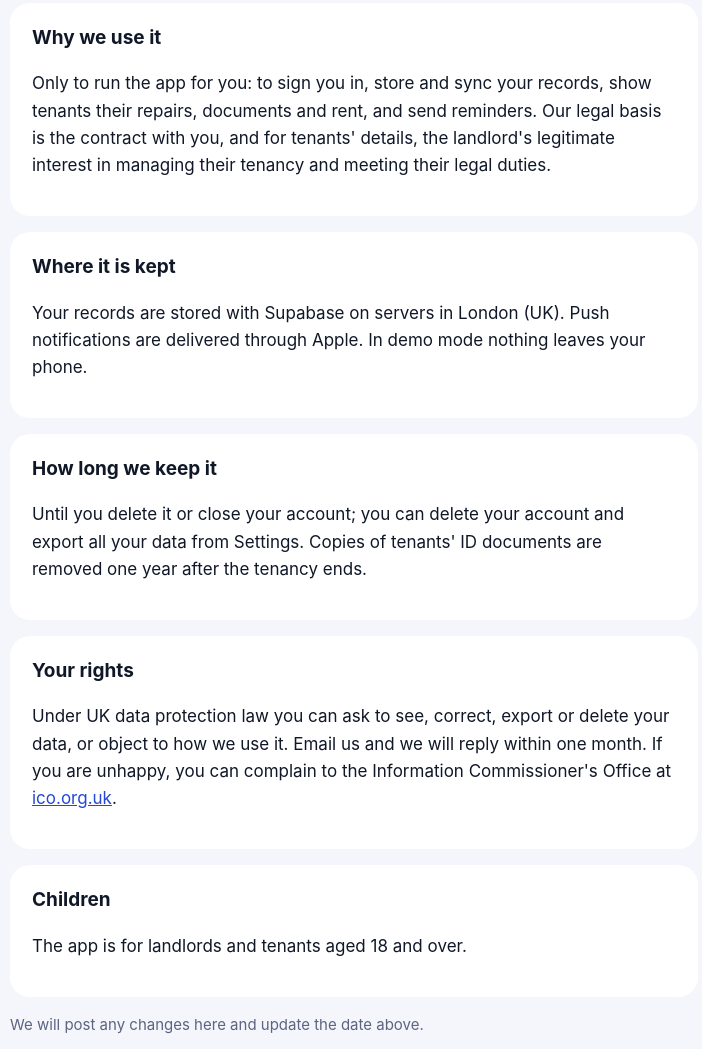
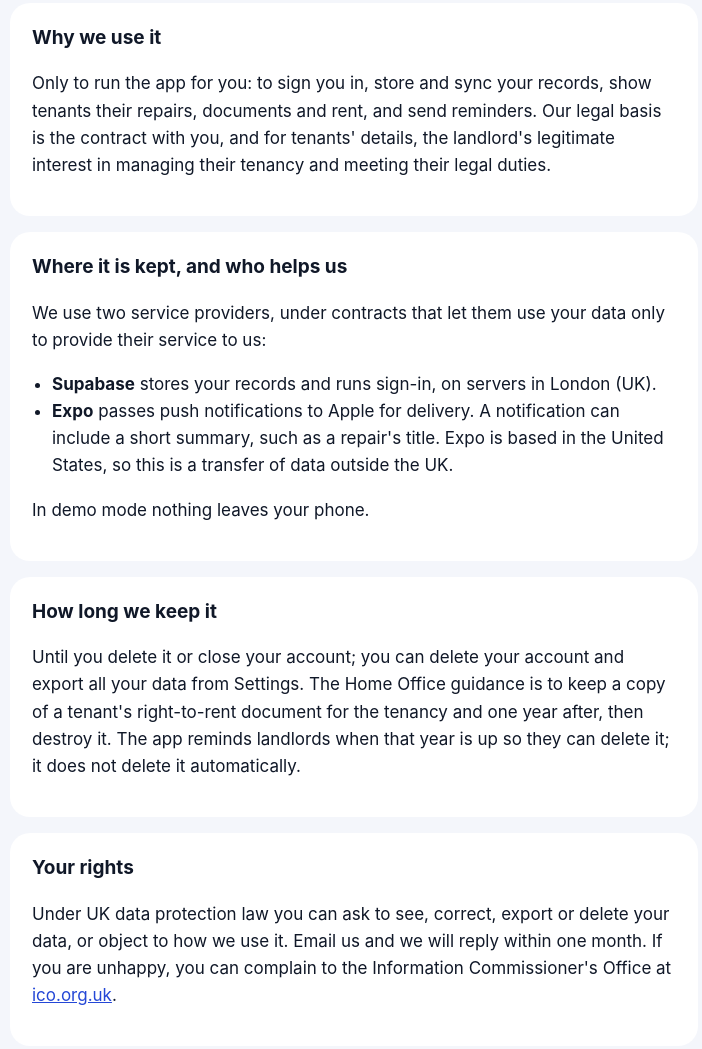
Before and after one commit to Ollzki/kindhome-landlord, a plain HTML site: page privacy.html in a window 1280 px wide. Shown: the part 882-1931 px from the top of the page, without its empty margins (286-988 px from the left). Drawn offline with Linux system fonts and the light colour scheme.

Commit message:
Privacy policy: name service providers, correct ID copy retention

```diff
--- a/privacy.html
+++ b/privacy.html
@@ -1,5 +1,5 @@
 <!doctype html><html lang="en-GB"><head><meta charset="utf-8"><meta name="viewport" content="width=device-width,initial-scale=1"><title>Privacy Policy · KindHome Landlord</title><link rel="stylesheet" href="style.css"></head><body>
-<header><div class="in"><h1>Privacy Policy</h1><p>KindHome Landlord · last updated 19 November 2026</p></div></header>
+<header><div class="in"><h1>Privacy Policy</h1><p>KindHome Landlord · last updated 19 November 2026 (rev. 2)</p></div></header>
 <main>
 <section><h2>Who we are</h2><p>KindHome Landlord is made by KindHome Ltd, a company registered in England and Wales. We are the data controller for the details you give us when you create an account. For the details a landlord keeps about their tenants, the landlord is the controller and we process them on the landlord's behalf.</p><p>Contact: <a href="mailto:support@kindhome.co.uk">support@kindhome.co.uk</a></p></section>
 <section><h2>What we collect</h2><ul>
@@ -9,8 +9,11 @@
 <li><strong>Notifications:</strong> a push token, so we can send the reminders you ask for.</li>
 </ul><p>We do not take card or bank payments in the app. We do not use advertising, analytics or tracking tools, and we never sell your data.</p></section>
 <section><h2>Why we use it</h2><p>Only to run the app for you: to sign you in, store and sync your records, show tenants their repairs, documents and rent, and send reminders. Our legal basis is the contract with you, and for tenants' details, the landlord's legitimate interest in managing their tenancy and meeting their legal duties.</p></section>
-<section><h2>Where it is kept</h2><p>Your records are stored with Supabase on servers in London (UK). Push notifications are delivered through Apple. In demo mode nothing leaves your phone.</p></section>
-<section><h2>How long we keep it</h2><p>Until you delete it or close your account; you can delete your account and export all your data from Settings. Copies of tenants' ID documents are removed one year after the tenancy ends.</p></section>
+<section><h2>Where it is kept, and who helps us</h2><p>We use two service providers, under contracts that let them use your data only to provide their service to us:</p><ul>
+<li><strong>Supabase</strong> stores your records and runs sign-in, on servers in London (UK).</li>
+<li><strong>Expo</strong> passes push notifications to Apple for delivery. A notification can include a short summary, such as a repair's title. Expo is based in the United States, so this is a transfer of data outside the UK.</li>
+</ul><p>In demo mode nothing leaves your phone.</p></section>
+<section><h2>How long we keep it</h2><p>Until you delete it or close your account; you can delete your account and export all your data from Settings. The Home Office guidance is to keep a copy of a tenant's right-to-rent document for the tenancy and one year after, then destroy it. The app reminds landlords when that year is up so they can delete it; it does not delete it automatically.</p></section>
 <section><h2>Your rights</h2><p>Under UK data protection law you can ask to see, correct, export or delete your data, or object to how we use it. Email us and we will reply within one month. If you are unhappy, you can complain to the Information Commissioner's Office at <a href="https://ico.org.uk">ico.org.uk</a>.</p></section>
 <section><h2>Children</h2><p>The app is for landlords and tenants aged 18 and over.</p></section>
 <p class="muted">We will post any changes here and update the date above.</p>
```
